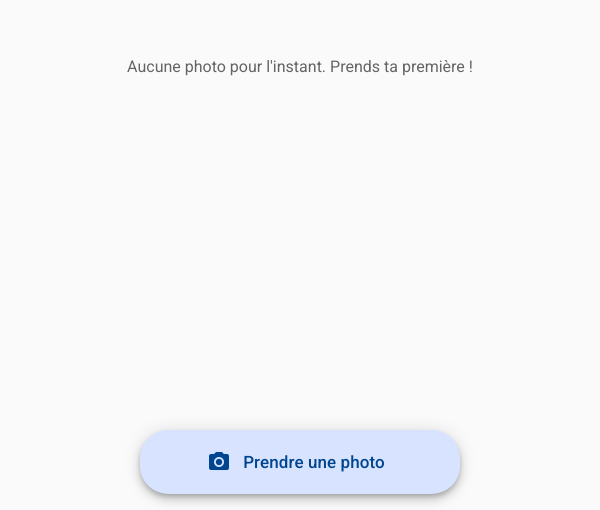
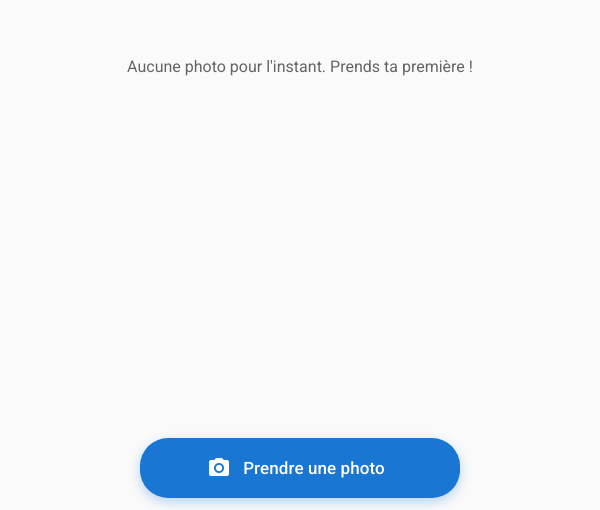
Before and after one commit to hindhaidara-stack/photo-user, an Angular app: page / in a window 600 px wide. Shown: the part 290-800 px from the top of the page. Built offline with nearby package versions, Linux system fonts and the light colour scheme.

Commit message:
Fix mobile responsive: safe-area-top + solid blue CTA button

```diff
--- a/src/app/components/home/home.component.scss
+++ b/src/app/components/home/home.component.scss
@@ -2,15 +2,17 @@
   min-height: 100dvh;
   display: flex;
   flex-direction: column;
-  padding: 24px 16px;
-  padding-bottom: calc(24px + env(safe-area-inset-bottom, 0));
+  padding: 16px;
+  padding-top: calc(16px + env(safe-area-inset-top, 0));
+  padding-bottom: calc(16px + env(safe-area-inset-bottom, 0));
   max-width: 900px;
   margin: 0 auto;
-  gap: 24px;
+  gap: 20px;
 }
 
 .gallery-section {
   flex: 1;
+  min-height: 0;
 }
 
 .gallery-title {
@@ -63,25 +65,48 @@
   display: block;
 }
 
+// Bouton CTA principal : force la couleur primary solide (Material 3 utilise du tonal par defaut)
 .capture {
   align-self: center;
   min-height: 56px;
   font-size: 16px;
-  padding: 0 24px;
+  font-weight: 500;
+  padding: 0 28px;
   border-radius: 28px;
-  position: sticky;
-  bottom: calc(env(safe-area-inset-bottom, 0) + 16px);
+  margin-top: 8px;
+  --mdc-extended-fab-container-color: #1976d2;
+  --mdc-extended-fab-label-text-color: #ffffff;
+  --mat-fab-extended-foreground-color: #ffffff;
+  background-color: #1976d2 !important;
+  color: #ffffff !important;
+  box-shadow: 0 4px 12px rgba(25, 118, 210, 0.3);
+
+  mat-icon {
+    color: #ffffff;
+  }
 }
 
 @media (max-width: 600px) {
   .home-page {
-    padding: 16px;
+    padding: 12px;
+    padding-top: calc(12px + env(safe-area-inset-top, 0));
+    padding-bottom: calc(12px + env(safe-area-inset-bottom, 0));
   }
 
   .capture {
     width: 100%;
     max-width: 320px;
-    min-height: 64px;
+    min-height: 60px;
     font-size: 17px;
   }
+
+  .gallery-title {
+    font-size: 16px;
+    margin: 4px 0 10px;
+  }
+
+  .gallery-grid {
+    grid-template-columns: repeat(auto-fill, minmax(95px, 1fr));
+    gap: 6px;
+  }
 }
--- a/src/app/components/photo-detail/photo-detail.component.scss
+++ b/src/app/components/photo-detail/photo-detail.component.scss
@@ -45,10 +45,14 @@
   border-radius: 26px;
 }
 
-.delete-btn {
-  margin-top: 8px;
+// En mobile uniquement : un peu plus d'espace avant Supprimer
+@media (max-width: 599px) {
+  .delete-btn {
+    margin-top: 8px;
+  }
 }
 
+// Tablette / desktop : boutons cote a cote, alignes
 @media (min-width: 600px) {
   .detail-page {
     gap: 40px;
@@ -62,12 +66,14 @@
   .detail-actions {
     flex-direction: row;
     justify-content: center;
+    align-items: stretch;
     flex-wrap: wrap;
     gap: 16px;
   }
 
   .detail-actions button {
     width: auto;
-    flex: 0 1 280px;
+    flex: 0 1 260px;
+    margin: 0;
   }
 }
```
